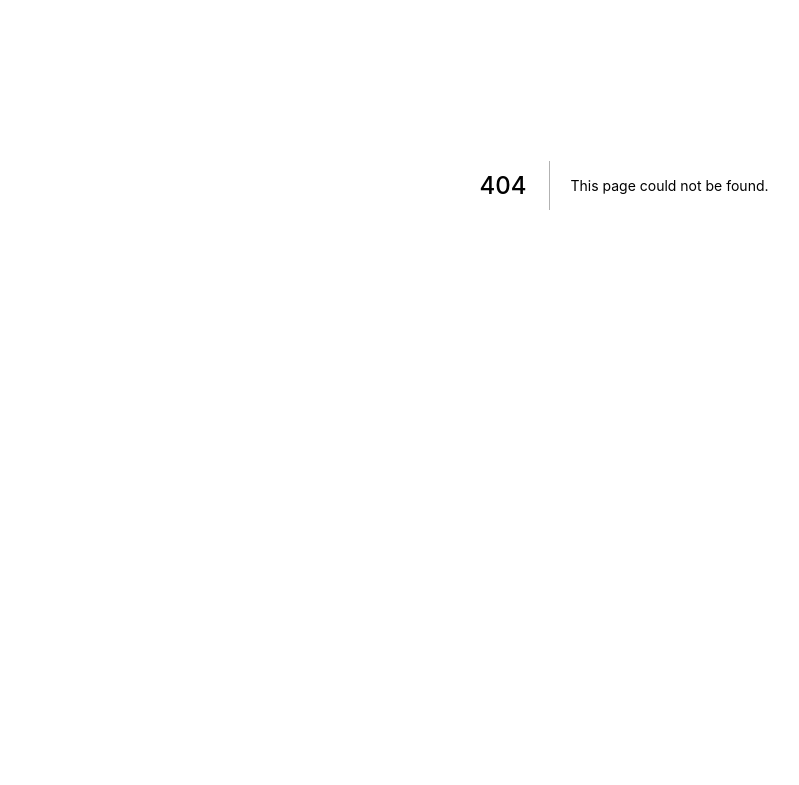
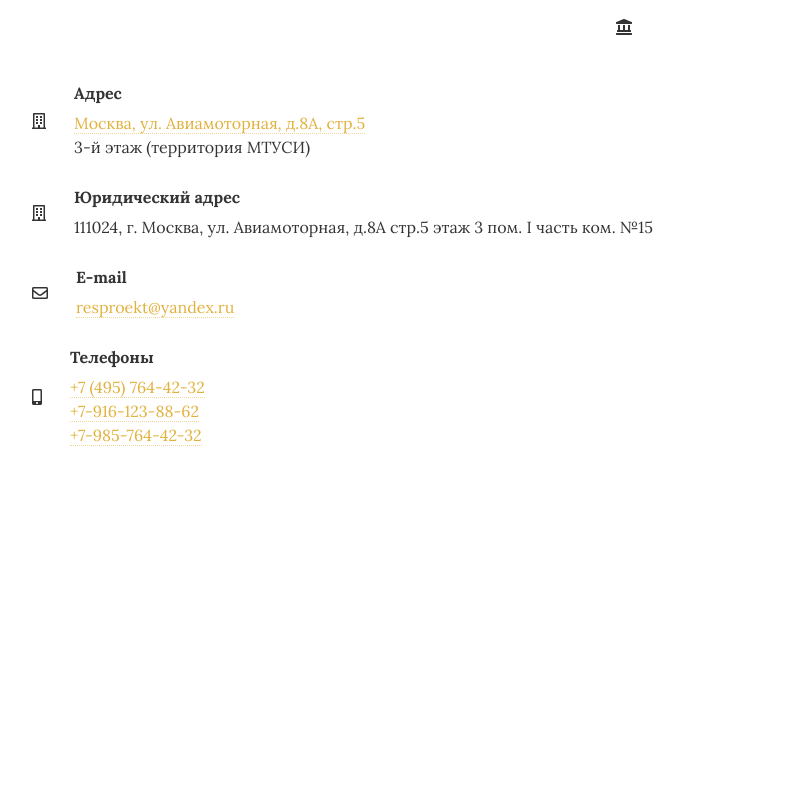
Before and after one commit to cat-street/restavrator, a Next.js app: page /contact in a window 1280 px wide. Before the commit this address had no page. Shown: the part 215-1000 px from the top of the page, without its empty margins (16-815 px from the left). Before the commit the page ends 800 px from the top, so only its background shows below. Built offline with nearby package versions, Linux system fonts and the light colour scheme.

Commit message:
feat: contact

```diff
--- a/components/AboutSection/AboutSection.tsx
+++ b/components/AboutSection/AboutSection.tsx
@@ -59,7 +59,7 @@ const AboutSection: FC = () => (
           </ul>
         </div>
         <div className={`${styles.about__column} ${styles.about__map}`}>
-          {/* <YaMaps width="100%" height="240px" /> */}
+          <YaMaps width="100%" height="240px" />
         </div>
       </div>
     </ContentContainer>
--- /dev/null
+++ b/components/ContactPage/ContactItem.tsx
@@ -0,0 +1,22 @@
+import { FC, PropsWithChildren } from 'react';
+import { FontAwesomeIcon } from '@fortawesome/react-fontawesome';
+import { IconProp } from '@fortawesome/fontawesome-svg-core';
+
+import styles from './ContactPage.module.scss';
+
+type Props = PropsWithChildren<{
+  title: string;
+  icon: IconProp;
+}>;
+
+const ContactItem: FC<Props> = ({ title, icon, children }: Props) => (
+  <li className={styles['contact__list-item']}>
+    <FontAwesomeIcon icon={icon} className={styles.contact__icon} />
+    <div>
+      <h4 className={styles['contact__item-title']}>{title}</h4>
+      <p className={styles['contact__item-text']}>{children}</p>
+    </div>
+  </li>
+);
+
+export default ContactItem;
--- /dev/null
+++ b/components/ContactPage/ContactPage.module.scss
@@ -0,0 +1,35 @@
+@import 'styles/variables.scss';
+
+.contact {
+  padding: $vertical-padding * 1.5 $side-padding $vertical-padding;
+
+  &__columns {
+    padding-bottom: $vertical-padding / 2;
+  }
+
+  &__list {
+    display: flex;
+    flex-direction: column;
+    gap: $gap / 2;
+  }
+
+  &__list-item {
+    display: flex;
+    align-items: center;
+    gap: $gap / 2;
+  }
+
+  &__icon {
+    width: 40px;
+    height: 40px;
+  }
+
+  &__item-title {
+    margin: 0 0 8px;
+  }
+
+  &__item-text {
+    margin: 0;
+    line-height: 1.5;
+  }
+}
--- /dev/null
+++ b/components/ContactPage/ContactPage.tsx
@@ -0,0 +1,73 @@
+import { FC } from 'react';
+
+import ContentContainer from '../ContentContainer/ContentContainer';
+import SectionTitle from '../SectionTitle/SectionTitle';
+import YaMaps from '../YaMaps/YaMaps';
+
+import styles from './ContactPage.module.scss';
+import ContactItem from './ContactItem';
+
+const ContactPage: FC = () => (
+  <section className={styles.contact}>
+    <ContentContainer>
+      <div className={styles.contact__container}>
+        <SectionTitle
+          title="Контактная информация"
+          subtitle='ООО "НПП Реставрационный центр"'
+        />
+        <div className={styles.contact__columns}>
+          <ul className={styles.contact__list}>
+            <ContactItem title="Адрес" icon={['far', 'building']}>
+              <p className={styles['contact__item-text']}>
+                <a
+                  href="https://yandex.ru/maps/-/CCQ6rXsA-C"
+                  target="_blank"
+                  rel="noreferrer noopener"
+                >
+                  Москва, ул. Авиамоторная, д.8А, стр.5
+                </a>
+                <br />
+                3-й этаж (территория МТУСИ)
+              </p>
+            </ContactItem>
+            <ContactItem title="Юридический адрес" icon={['far', 'building']}>
+              <p className={styles['contact__item-text']}>
+                111024, г. Москва, ул. Авиамоторная, д.8А стр.5 этаж 3 пом. I
+                часть ком. №15
+              </p>
+            </ContactItem>
+            <ContactItem title="E-mail" icon={['far', 'envelope']}>
+              <p className={styles['contact__item-text']}>
+                <a
+                  href="mailto:resproekt@yandex.ru"
+                  target="_blank"
+                  rel="noreferrer noopener"
+                >
+                  resproekt@yandex.ru
+                </a>
+              </p>
+            </ContactItem>
+            <ContactItem title="Телефоны" icon={['fas', 'mobile-alt']}>
+              <p className={styles['contact__item-text']}>
+                <ul>
+                  <li>
+                    <a href="tel:+74957644232">+7 (495) 764-42-32</a>
+                  </li>
+                  <li>
+                    <a href="tel:+79161238862">+7-916-123-88-62</a>
+                  </li>
+                  <li>
+                    <a href="tel:+79857644232">+7-985-764-42-32</a>
+                  </li>
+                </ul>
+              </p>
+            </ContactItem>
+          </ul>
+        </div>
+        <YaMaps width="100%" height="480" />
+      </div>
+    </ContentContainer>
+  </section>
+);
+
+export default ContactPage;
--- a/components/Gallery/Gallery.tsx
+++ b/components/Gallery/Gallery.tsx
@@ -6,11 +6,11 @@ import GalleryItem from './GalleryItem';
 import styles from './Gallery.module.scss';
 
 type Props = {
-  type: string;
+  // type: string;
   gallery: { id: string; url: string; text: string }[];
 };
 
-const Gallery: FC<Props> = ({ type, gallery }: Props) => {
+const Gallery: FC<Props> = ({ gallery }: Props) => {
   const [lightboxOpen, setLightboxOpen] = useState(false);
   const [currentImageIndex, setCurrentImageIndex] = useState(0);
 
--- a/components/Header/Header.tsx
+++ b/components/Header/Header.tsx
@@ -29,7 +29,7 @@ const Header: FC<Props> = ({ transparent }: Props) => {
 
   return (
     <header
-      className={`${styles.header} ${transparent && styles.header_transparent}`}
+      className={`${styles.header} ${transparent ? styles.header_transparent : null}`}
       ref={header}
     >
       <ContentContainer>
--- a/components/MainPage/MainGallery/MainGallery.tsx
+++ b/components/MainPage/MainGallery/MainGallery.tsx
@@ -8,7 +8,7 @@ import styles from './MainGallery.module.scss';
 const MainGallery: FC = () => (
   <section className={styles['main-gallery']}>
     <SectionTitle title="Галерея" subtitle="Наши объекты" />
-    <Gallery type="main" gallery={mainGallery.items} />
+    <Gallery gallery={mainGallery.items} />
   </section>
 );
 
--- a/components/YaMaps/YaMaps.tsx
+++ b/components/YaMaps/YaMaps.tsx
@@ -6,12 +6,19 @@ type Props = {
 };
 
 const YaMaps: FC<Props> = ({ width, height }: Props) => (
-  <script
-    type="text/javascript"
-    charSet="utf-8"
-    async
-    src={`https://api-maps.yandex.ru/services/constructor/1.0/js/?um=constructor%3AhzHt4u-0nsSHnXVJCBAhUNTSlATc4nFl&amp;width=${width}&amp;height=${height}&amp;lang=ru_RU&amp;scroll=true`}
+  <iframe
+    title="Yandex Maps"
+    src="https://yandex.ru/map-widget/v1/?um=constructor%3AhzHt4u-0nsSHnXVJCBAhUNTSlATc4nFl&amp;source=constructor"
+    width={width}
+    height={height}
+    frameBorder="0"
   />
+  // <script
+  //   type="text/javascript"
+  //   charSet="utf-8"
+  //   async
+  //   src={`https://api-maps.yandex.ru/services/constructor/1.0/js/?um=constructor%3AhzHt4u-0nsSHnXVJCBAhUNTSlATc4nFl&amp;width=${width}&amp;height=${height}&amp;lang=ru_RU&amp;scroll=true`}
+  // />
 );
 
 export default YaMaps;
--- /dev/null
+++ b/pages/contact.tsx
@@ -0,0 +1,20 @@
+import { ReactElement } from 'react';
+
+import Layout from '../components/Layout/Layout';
+import Header from '../components/Header/Header';
+import AboutSection from '../components/AboutSection/AboutSection';
+import Footer from '../components/Footer/Footer';
+import ContactPage from '../components/ContactPage/ContactPage';
+
+function Contact(): ReactElement {
+  return (
+    <Layout title="НПП Реставрационный центр - контакты">
+      <Header />
+      <ContactPage />
+      <AboutSection />
+      <Footer />
+    </Layout>
+  );
+}
+
+export default Contact;
--- a/pages/index.tsx
+++ b/pages/index.tsx
@@ -1,4 +1,5 @@
 import { ReactElement } from 'react';
+
 import Hero from '../components/MainPage/Hero/Hero';
 import Layout from '../components/Layout/Layout';
 import Header from '../components/Header/Header';
```
Also changed, not shown: pages/_app.tsx (+12 -1 lines).
